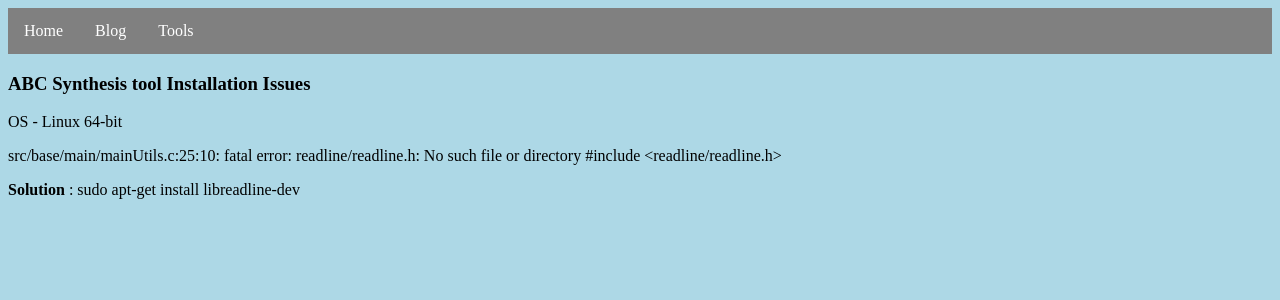
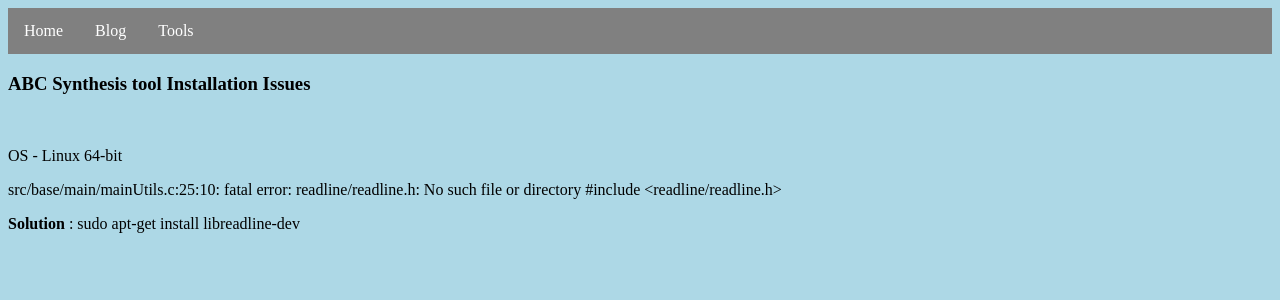
Before and after one commit to swamydp/swamydp.github.io, a Jekyll site: the page built from tools/abc-synthesis.html, in a window 1280 px wide. Shown: the top 300 px of the page. Built offline with Jekyll 4.4.1, drawn with Linux system fonts in a browser that asks for light colours.

Commit message:
Update abc-synthesis.html

```diff
--- a/tools/abc-synthesis.html
+++ b/tools/abc-synthesis.html
@@ -1,26 +1,15 @@
-<!DOCTYPE html>
-	<html>
-		<head>
+---
+layout: default
+title: ABC Synthesis tool Installation Issues
+---
+<div>
+	<h3>ABC Synthesis tool Installation Issues</h3>
+	<br/>
+	<p>OS - Linux 64-bit </p>
 
-			<title>ABC Synthesis tool installation</title>
-			<!-- link to main stylesheet -->
-			<link rel="stylesheet" type="text/css" href="/css/temp.css">
-		</head>
-<body>
-			<nav>
-	    		<ul class="default">
-				<li><a href="/">Home</a></li>
-	        		<li><a href="/blog">Blog</a></li>
-				<li><a href="/tools">Tools</a></li>
-	    		</ul>
-			</nav>
-
-<h3>ABC Synthesis tool Installation Issues</h3>
-
-<p>OS - Linux 64-bit </p>
-<p>src/base/main/mainUtils.c:25:10: fatal error: readline/readline.h: No such file or directory
+	<p>src/base/main/mainUtils.c:25:10: fatal error: readline/readline.h: No such file or directory
   #include &lt;readline/readline.h&gt; </p>
   <p><strong>Solution</strong> : sudo apt-get install libreadline-dev </p>
 
-</body>
-</html>
+
+</div><!-- /.blurb -->
```
